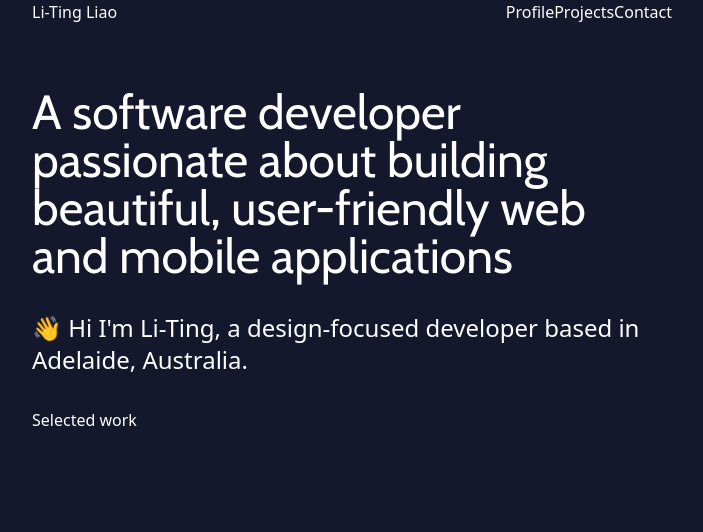
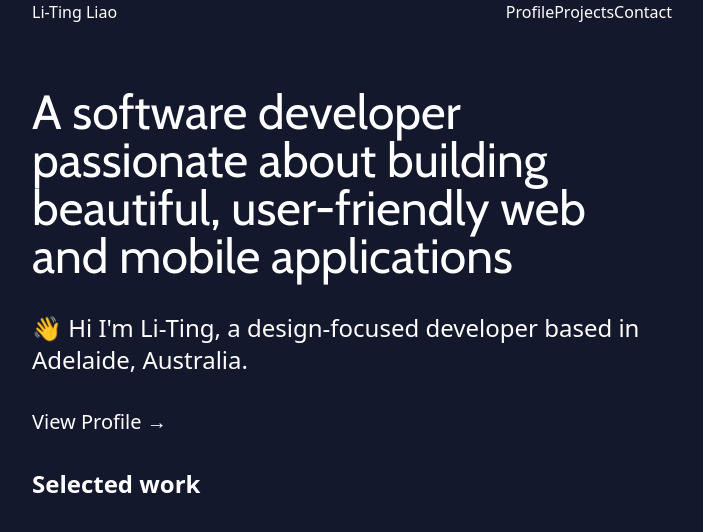
Before and after one commit to ting11222001/litingtiff.dev, a Next.js app in the folder portfolio/: page / in a window 1280 px wide. Shown: the top 532 px of the page, without its empty margins (288-991 px from the left). Built offline with nearby package versions, Linux system fonts and the light colour scheme.

Commit message:
feat: 🎸 profile section fonts

```diff
--- a/portfolio/pages/index.tsx
+++ b/portfolio/pages/index.tsx
@@ -11,16 +11,16 @@ export default function Home() {
         <div className="flex flex-col max-w-screen-sm">
           <div className="py-8">
             <h1 className="font-display text-5xl py-8">A software developer passionate about building beautiful, user-friendly web and mobile applications</h1>
-            <div>
-              <p className="text-2xl">
-                👋 Hi I'm Li-Ting, a design-focused developer based in Adelaide, Australia.
-              </p>
-            </div>
+            <p className="text-2xl">
+              👋 Hi I'm Li-Ting, a design-focused developer based in Adelaide, Australia.
+            </p>
+            <p className="text-xl pt-8">
+              View Profile  →
+            </p>
           </div>
 
-
           <div>
-            <h2>Selected work</h2>
+            <h2 className="font-semibold text-2xl">Selected work</h2>
           </div>
         </div>
       </div>
```
